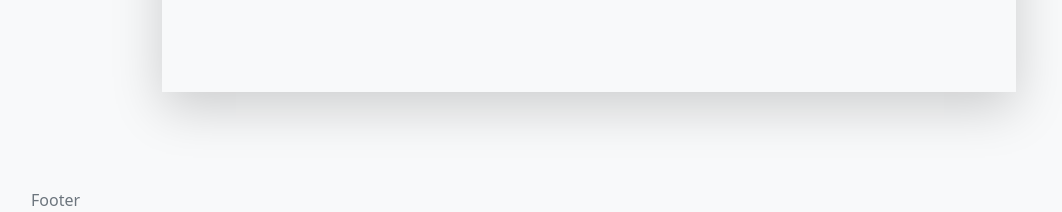
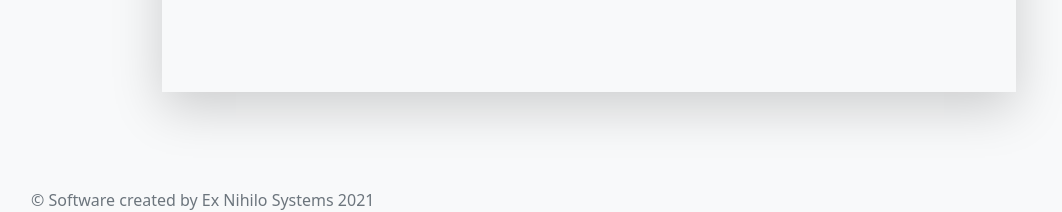
Before and after one commit to simonqq21/IOHSAD-Ex-Nihilo-Web-App, a Flask app: page / in a window 1280 px wide. Shown: the part 2493-2705 px from the top of the page, without its empty margins (51-1113 px from the left). Run offline with Flask 2, Linux system fonts and the light colour scheme.

Commit message:
Update index.html

```diff
--- a/app/templates/index.html
+++ b/app/templates/index.html
@@ -106,7 +106,7 @@
 
         <footer class="footer mt-auto pt-5">
             <div class="container">
-                <span class="text-muted">Footer</span>
+                <span class="text-muted">© Software created by Ex Nihilo Systems 2021</span>
             </div>
         </footer>
     </div>
```
